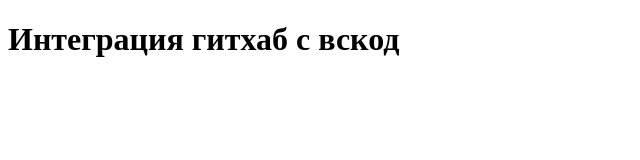
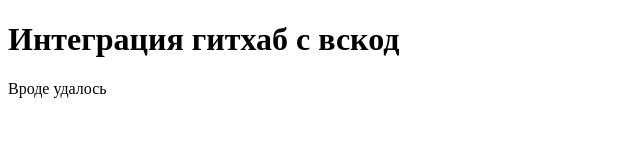
Before and after one commit to dom2411edinstvo/vscode_integration, a plain HTML site: page index.html in a window 1280 px wide. Shown: the whole page, without its empty margins (0-640 px from the left). Drawn offline with Linux system fonts and the light colour scheme.

Commit message:
integration commit 2

```diff
--- a/index.html
+++ b/index.html
@@ -8,5 +8,6 @@
 </head>
 <body>
     <h1>Интеграция гитхаб с вскод</h1>
+    <p>Вроде удалось</p>
 </body>
 </html>
```
